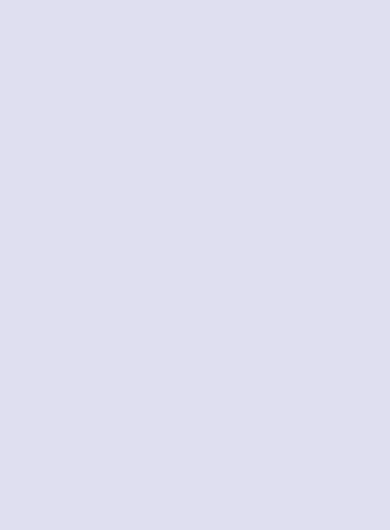
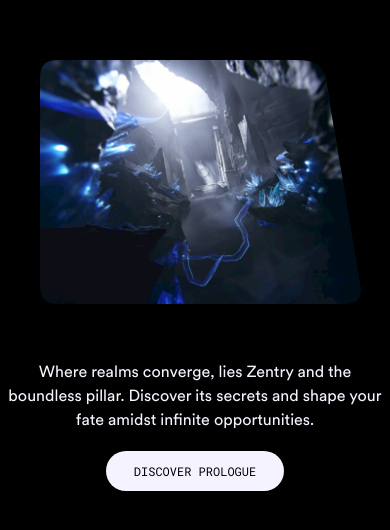
Before and after one commit to Ferico5/awwwards, a Next.js app: page / in a window 390 px wide. Shown: the part 5812-6342 px from the top of the page. Before the commit the page ends 5258 px from the top, so only its background shows below. Built offline with nearby package versions, Linux system fonts and the light colour scheme.

Commit message:
add story

```diff
--- a/app/page.tsx
+++ b/app/page.tsx
@@ -2,6 +2,7 @@
 import Features from '@/components/Features';
 import Hero from '@/components/Hero';
 import Navbar from '@/components/Navbar';
+import Story from '@/components/Story';
 
 const HomePage = () => {
   return (
@@ -10,6 +11,7 @@
       <Hero />
       <About />
       <Features />
+      <Story />
     </main>
   );
 };
--- /dev/null
+++ b/components/Story.tsx
@@ -0,0 +1,89 @@
+'use client';
+
+import { useRef } from 'react';
+import { AnimatedTitle } from './AnimatedTitle';
+import Image from 'next/image';
+import gsap from 'gsap';
+import Button from './Button';
+
+const Story = () => {
+  const frameRef = useRef<HTMLImageElement | null>(null);
+
+  const handleMouseMove = (e: React.MouseEvent<HTMLDivElement>) => {
+    const { clientX, clientY } = e;
+    const element = frameRef.current;
+
+    if (!element) return;
+
+    const rect = element.getBoundingClientRect();
+    const xPos = clientX - rect.left;
+    const yPos = clientY - rect.top;
+
+    const centerX = rect.width / 2;
+    const centerY = rect.height / 2;
+
+    const rotateX = ((yPos - centerY) / centerY) * -10;
+    const rotateY = ((xPos - centerX) / centerX) * 10;
+
+    gsap.to(element, {
+      duration: 0.3,
+      rotateX,
+      rotateY,
+      transformPerspective: 500,
+      ease: 'power1.inOut',
+    });
+  };
+
+  const handleMouseLeave = () => {
+    const element = frameRef.current;
+
+    if (element) {
+      gsap.to(element, {
+        duration: 0.3,
+        rotateX: 0,
+        rotateY: 0,
+        ease: 'power1.inOut',
+      });
+    }
+  };
+
+  return (
+    <section id="story" className="min-h-dvh w-screen bg-black text-blue-50">
+      <div className="flex size-full flex-col items-center py-10 pb-24">
+        <p className="font-general text-sm uppercase md:text-[10px] ">The multiversal ip world</p>
+
+        <div className="relative size-full">
+          <AnimatedTitle title="the st<b>o</b>ry of <br /> a hidden real<b>m</b>" containerClass="mt-5 pointer-event-none mix-blend-difference relative z-10" />
+
+          <div className="story-img-container">
+            <div className="story-img-mask">
+              <div className="story-img-content">
+                <Image ref={frameRef} onMouseMove={handleMouseMove} onMouseLeave={handleMouseLeave} onMouseUp={handleMouseLeave} onMouseEnter={handleMouseLeave} src="/img/entrance.webp" alt="entrance" fill className="object-contain" />
+              </div>
+            </div>
+
+            <svg className="invisible absolute size-0" xmlns="http://www.w3.org/2000/svg">
+              <defs>
+                <filter id="flt_tag">
+                  <feGaussianBlur in="SourceGraphic" stdDeviation="8" result="blur" />
+                  <feColorMatrix in="blur" mode="matrix" values="1 0 0 0 0  0 1 0 0 0  0 0 1 0 0  0 0 0 19 -9" result="flt_tag" />
+                  <feComposite in="SourceGraphic" in2="flt_tag" operator="atop" />
+                </filter>
+              </defs>
+            </svg>
+          </div>
+        </div>
+
+        <div className="-mt-80 flex w-full justify-center md:-mt-64 md:me-44 md:justify-end">
+          <div className="flex h-full w-fit flex-col items-center md:items-start">
+            <p className="mt-3 max-w-sm text-center font-circular-web text-violet-50 md:text-start">Where realms converge, lies Zentry and the boundless pillar. Discover its secrets and shape your fate amidst infinite opportunities.</p>
+
+            <Button id="realm-btn" title="discover prologue" containerClass="mt-5" />
+          </div>
+        </div>
+      </div>
+    </section>
+  );
+};
+
+export default Story;
```
